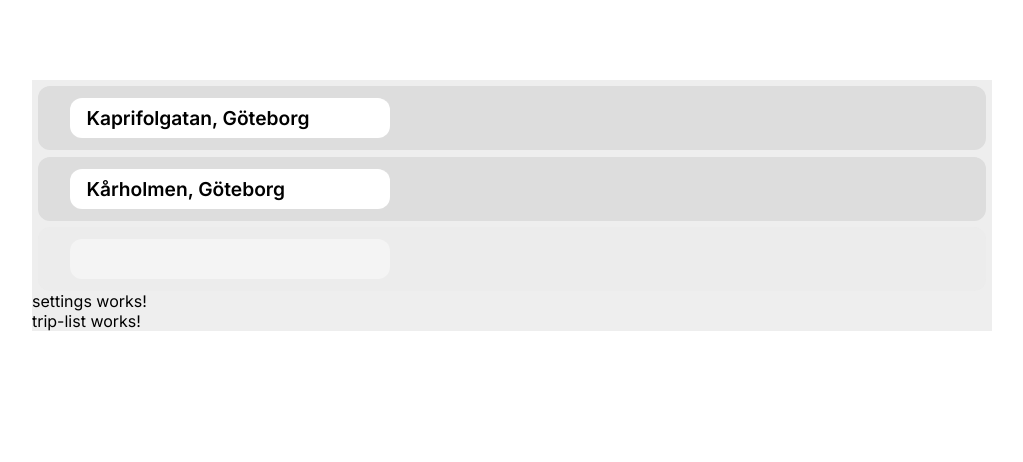
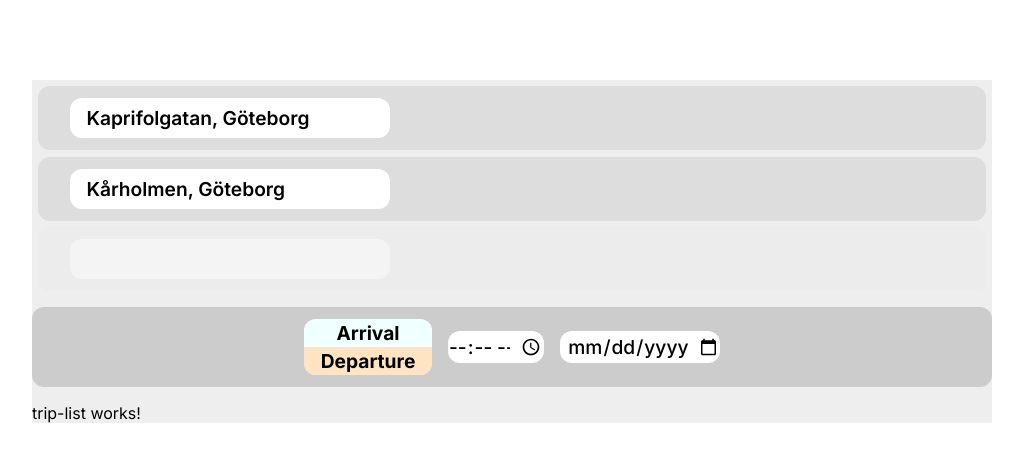
Before and after one commit to Peptski/PragmaticPlanner, an Angular app: page / in a window 1280 px wide. Shown: the top 462 px of the page, without its empty margins (128-1151 px from the left). Built offline with nearby package versions, Linux system fonts and the light colour scheme; some icons are missing.

Commit message:
basic settings

```diff
--- a/package.json
+++ b/package.json
@@ -15,6 +15,7 @@
     "@angular/compiler": "^14.0.0",
     "@angular/core": "^14.0.0",
     "@angular/forms": "^14.0.0",
+    "@angular/material": "^14.1.1",
     "@angular/platform-browser": "^14.0.0",
     "@angular/platform-browser-dynamic": "^14.0.0",
     "@angular/router": "^14.0.0",
--- a/src/app/app.component.css
+++ b/src/app/app.component.css
@@ -3,4 +3,7 @@
   margin: 0 auto;
   margin-top: 5rem;
   background-color: #eee;
+  display: flex;
+  flex-direction: column;
+  gap: 1rem;
 }
--- a/src/app/search/search-item/search-item.component.css
+++ b/src/app/search/search-item/search-item.component.css
@@ -1,3 +1,7 @@
+* {
+  transition: 0.3s;
+}
+
 .search-item {
   display: flex;
   justify-content: space-between;
@@ -6,7 +10,6 @@
   background-color: #ddd;
   border-radius: 12px;
   margin: 0.4rem 0.4rem 0 0.4rem;
-  transition: 0.3s;
 }
 
 .title {
--- a/src/app/settings/settings.component.css
+++ b/src/app/settings/settings.component.css
@@ -0,0 +1,51 @@
+.settings {
+  height: 5rem;
+  background-color: #ccc;
+  border-radius: 12px;
+  display: flex;
+  justify-content: center;
+  align-items: center;
+  gap: 1rem;
+}
+
+.mode {
+  display: flex;
+  flex-direction: column;
+  justify-content: center;
+  background-color: antiquewhite;
+  overflow: hidden;
+  height: 3.5rem;
+  border-radius: 12px;
+  width: 8rem;
+}
+
+button {
+  height: 100%;
+  width: 100%;
+  background-color: bisque;
+  font-size: 1.2rem;
+  font-weight: 700;
+}
+
+button.active {
+  background-color: azure;
+}
+
+.date {
+  height: 2rem;
+  border-radius: 12px;
+  width: 10rem;
+}
+
+.time {
+  height: 2rem;
+  border-radius: 12px;
+  width: 6rem;
+}
+
+.time,
+.date {
+  font-size: 1.2rem;
+  text-align: center;
+  font-weight: 500;
+}
--- a/src/app/settings/settings.component.html
+++ b/src/app/settings/settings.component.html
@@ -1 +1,9 @@
-<p>settings works!</p>
+<div class="settings">
+  <div class="mode">
+    <button type="button" class="btn active">Arrival</button>
+    <button type="button" class="btn">Departure</button>
+  </div>
+
+  <input class="time" type="time" />
+  <input class="date" type="date" />
+</div>
--- a/src/app/settings/settings.component.ts
+++ b/src/app/settings/settings.component.ts
@@ -6,13 +6,10 @@ import { CommonModule } from '@angular/common';
   standalone: true,
   imports: [CommonModule],
   templateUrl: './settings.component.html',
-  styleUrls: ['./settings.component.css']
+  styleUrls: ['./settings.component.css'],
 })
 export class SettingsComponent implements OnInit {
+  constructor() {}
 
-  constructor() { }
-
-  ngOnInit(): void {
-  }
-
+  ngOnInit(): void {}
 }
```
Also changed, not shown: 1 other file (tests, documents, lock files or other folders).
